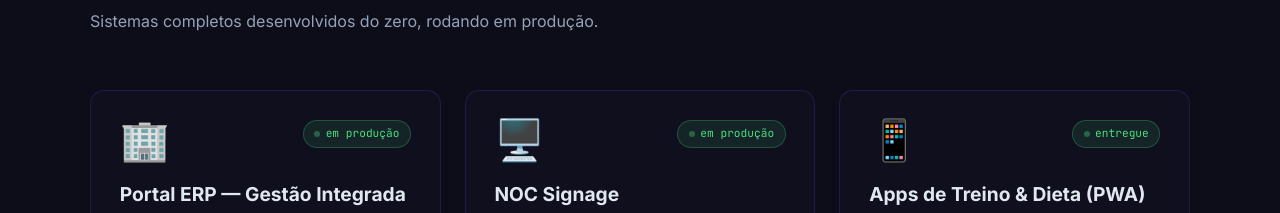
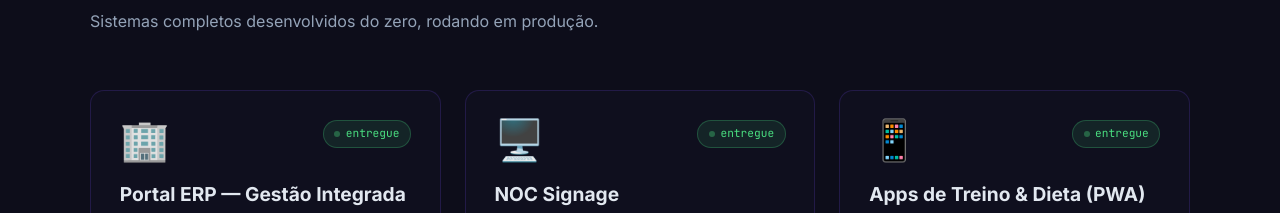
Before and after one commit to 7haraoh/portfolio, a plain HTML site: page index.html in a window 1280 px wide. Shown: the part 2842-3055 px from the top of the page. Drawn offline with Linux system fonts and the light colour scheme.

Commit message:
feat: marca Portal ERP e NOC Signage como entregues
Os dois projetos passam de "em producao" para "entregue", no curriculo e
no portfolio, alinhando com os demais cards ja entregues.

- index.html: os dois cards passam a usar a chave i18n ja existente
  projects.status (entregue / delivered) no lugar de projects.statusProd,
  mantendo o mesmo pill verde dos outros projetos entregues
- curriculo: "Portal ERP: Gestao Integrada · entregue" e
  "NOC Signage · entregue" na secao PROJETOS

A mencao a producao no resumo profissional foi mantida, porque ali se
refere a ter desenvolvido sistemas que rodam em producao, nao ao status
de um projeto.

Co-Authored-By: Claude Opus 5 <noreply@anthropic.com>
Claude-Session: https://claude.ai/code/session_01UiSPY1CcQ2oe8x3aPajaYC

```diff
--- a/index.html
+++ b/index.html
@@ -741,7 +741,7 @@
       <div class="project-card fade-in">
         <div class="project-header">
           <div class="project-icon">🏢</div>
-          <div class="project-status"><span class="pulse"></span><span data-i18n="projects.statusProd">em produção</span></div>
+          <div class="project-status"><span class="pulse"></span><span data-i18n="projects.status">entregue</span></div>
         </div>
         <div class="project-body">
           <h3 class="project-name" data-i18n="p4.name">Portal ERP — Gestão Integrada</h3>
@@ -768,7 +768,7 @@
       <div class="project-card fade-in">
         <div class="project-header">
           <div class="project-icon">🖥️</div>
-          <div class="project-status"><span class="pulse"></span><span data-i18n="projects.statusProd">em produção</span></div>
+          <div class="project-status"><span class="pulse"></span><span data-i18n="projects.status">entregue</span></div>
         </div>
         <div class="project-body">
           <h3 class="project-name" data-i18n="p2.name">NOC Signage</h3>
```
Also changed, not shown: 1 other file.
